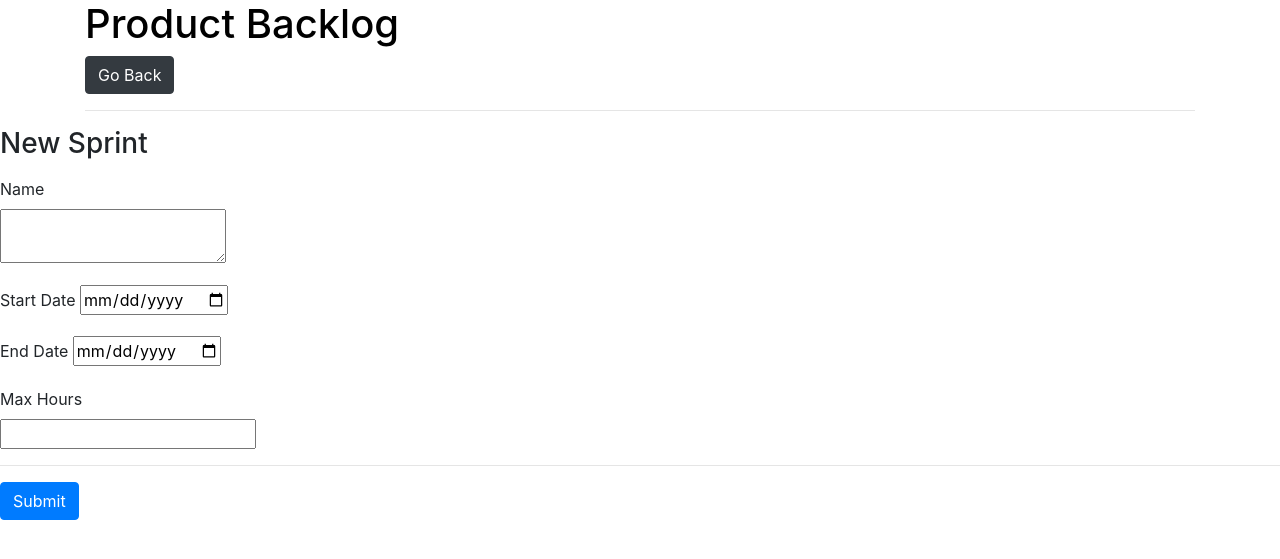
After one commit to andythsu/COMP3297, a Django app: page /project/1/sprint/insert in a window 1280 px wide. The commit adds this page. Shown: the top 559 px of the page. Run offline with Django 3.2, Linux system fonts and the light colour scheme; some libraries are stand-ins or nearby versions.

Commit message:
add_sprint page

```diff
--- /dev/null
+++ b/wolfpack/SprintBacklogViews.py
@@ -0,0 +1,22 @@
+from django.shortcuts import render, redirect
+from django.urls import reverse
+from django.contrib import messages
+from .dao import SprintBacklogDao
+
+
+def insert(request, proId):
+    if request.method == 'POST':
+        sprintBacklogId = SprintBacklogDao.insert(
+            name=request.POST['name'],
+            startDate=request.POST['startDate'],
+            endDate=request.POST['endDate'],
+            maxHours=request.POST['maxHours'],
+            projectId=proId
+        )
+        messages.success(request, 'sprint backlog added : %s' % sprintBacklogId)
+        return redirect(reverse('wolfpack:add_sprint', args=[proId]))
+    else:
+        context = {
+            'projectId': proId
+        }
+        return render(request, 'SprintBacklogAdd.html', context)
--- a/wolfpack/templates/PbiIndex.html
+++ b/wolfpack/templates/PbiIndex.html
@@ -1,7 +1,7 @@
 {% include 'partials/header.html' %}
 
 <a class='btn btn-success' href="{% url 'wolfpack:insert' pro.id %}">Add PBI</a>
-
+<a class='btn btn-success' href="{% url 'wolfpack:add_sprint' pro.id %}">Add Sprint</a>
 <ul class='list-group'>
     Done
     {% for pbi in pbis %}
--- /dev/null
+++ b/wolfpack/templates/SprintBacklogAdd.html
@@ -0,0 +1,33 @@
+{% include 'partials/header.html' %}
+
+<h3>New Sprint</h3>
+<form action="{% url 'wolfpack:add_sprint' projectId %}" method="post">
+    {% csrf_token %}
+    <div class="form-group">
+        <label for="title">Name</label><br/>
+        <textarea name="name" id="name"></textarea>
+    </div>
+
+    <div class="form-group">
+        <label for="date">Start Date</label>
+        <input type="date" name="startDate">
+    </div>
+
+    <div class="form-group">
+        <label for="date">End Date</label>
+        <input type="date" name="endDate">
+    </div>
+
+    <div class="form-group">
+        <label for="text">Max Hours</label><br/>
+        <input type="text" name="maxHours" id="maxHours""/>
+    </div>
+
+    <div class="form-group">
+        <hr>
+        <input class='btn btn-primary' type="submit" value="Submit"/>
+    </div>
+
+</form>
+
+{% include 'partials/footer.html' %}
--- a/wolfpack/urls.py
+++ b/wolfpack/urls.py
@@ -2,6 +2,7 @@ from django.urls import path
 
 from . import PbiViews
 from . import ProjectViews
+from . import SprintBacklogViews
 
 app_name = 'wolfpack'
 
@@ -16,5 +17,7 @@ urlpatterns = [
     path('project/<int:proId>/pbi/<int:pbiId>/delete', PbiViews.delete, name='delete'),
     path('project/<int:proId>/pbi/<int:pbiId>/update', PbiViews.update, name='update'),
 
+    path('project/<int:proId>/sprint/insert', SprintBacklogViews.insert, name='add_sprint'),
+
     # button actions
 ]
```
